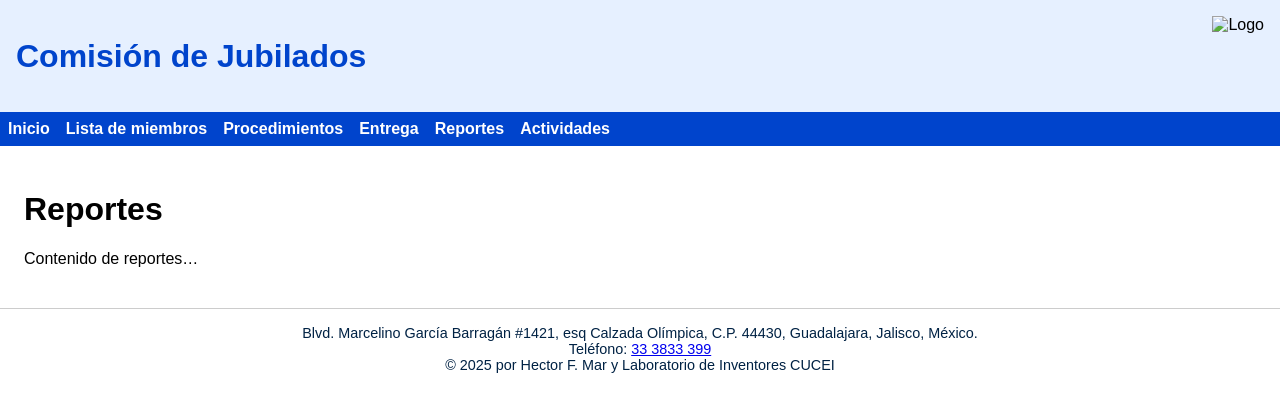
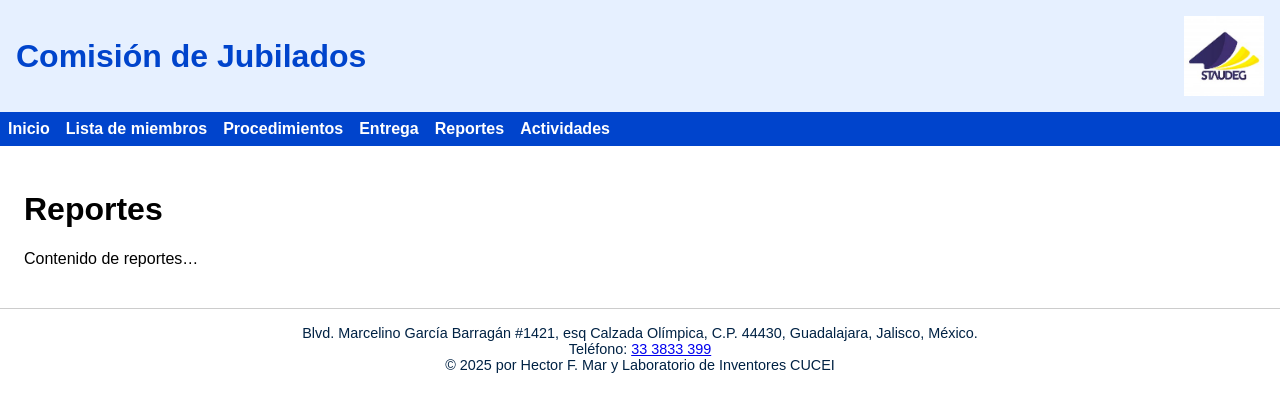
Before and after one commit to HFMD26/HFMD26.github.io, a Jekyll site: the page built from reportes.md, in a window 1280 px wide. Shown: the top 412 px of the page. Built offline with Jekyll 4.4.1, drawn with Linux system fonts in a browser that asks for light colours.

Commit message:
coreccion de Logo

```diff
--- a/_config.yml
+++ b/_config.yml
@@ -23,7 +23,7 @@
 
 # Ajustes de visual
 locale: "es-MX"
-logo: "/assets/images/logo.jpg"
+logo: "/assets/staudg_logo.jpg"
 author:
   name   : Comisión de Jubilados
   avatar : "/assets/images/avatar.png"
--- a/_layouts/default.html
+++ b/_layouts/default.html
@@ -54,7 +54,7 @@
   <body>
     <div class="header">
       <h1>Comisión de Jubilados</h1>
-      <img src="/assets/images/logo.jpg" alt="Logo" />
+      <img src="/assets/staudeg_logo.jpg" alt="Logo" />
     </div>
 
     <div class="nav">
```
